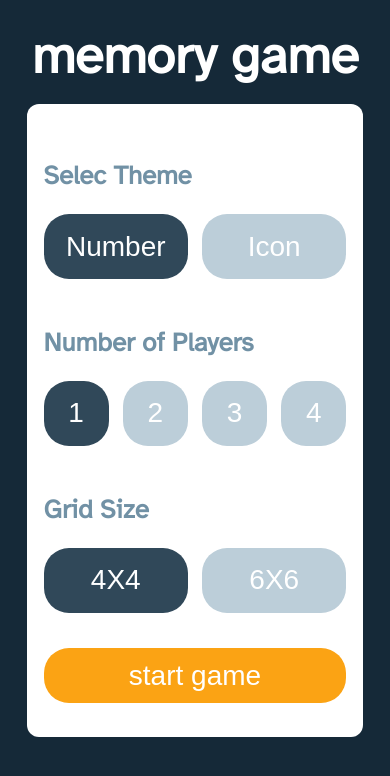
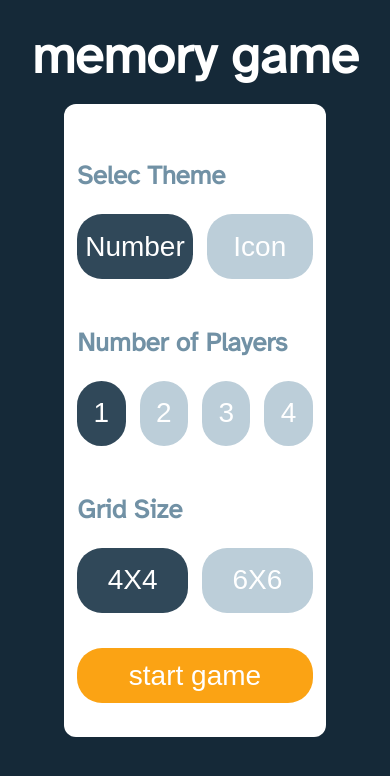
Before and after one commit to Cristiap17/memory-game, a React (Vite) app: page / in a window 390 px wide. Shown: the top 776 px of the page. Built offline with nearby package versions, Linux system fonts and the light colour scheme.

Commit message:
Error fix_3-Width

```diff
--- a/src/components/configScreen/ConfigurationScreen.css
+++ b/src/components/configScreen/ConfigurationScreen.css
@@ -80,6 +80,6 @@
 
 @media(max-width: 740px) {
     .main-style {
-        width: 90%;
+        width: 70%;
     }
 }
```
